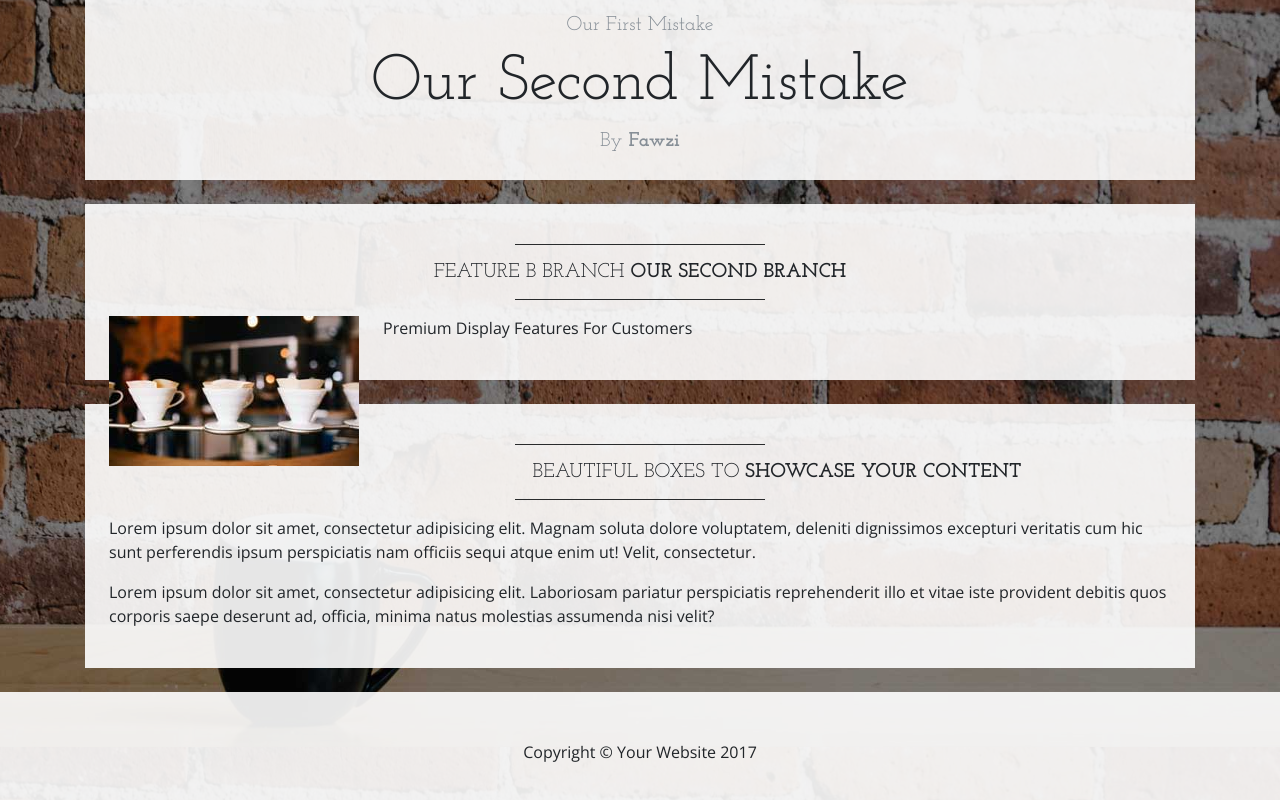
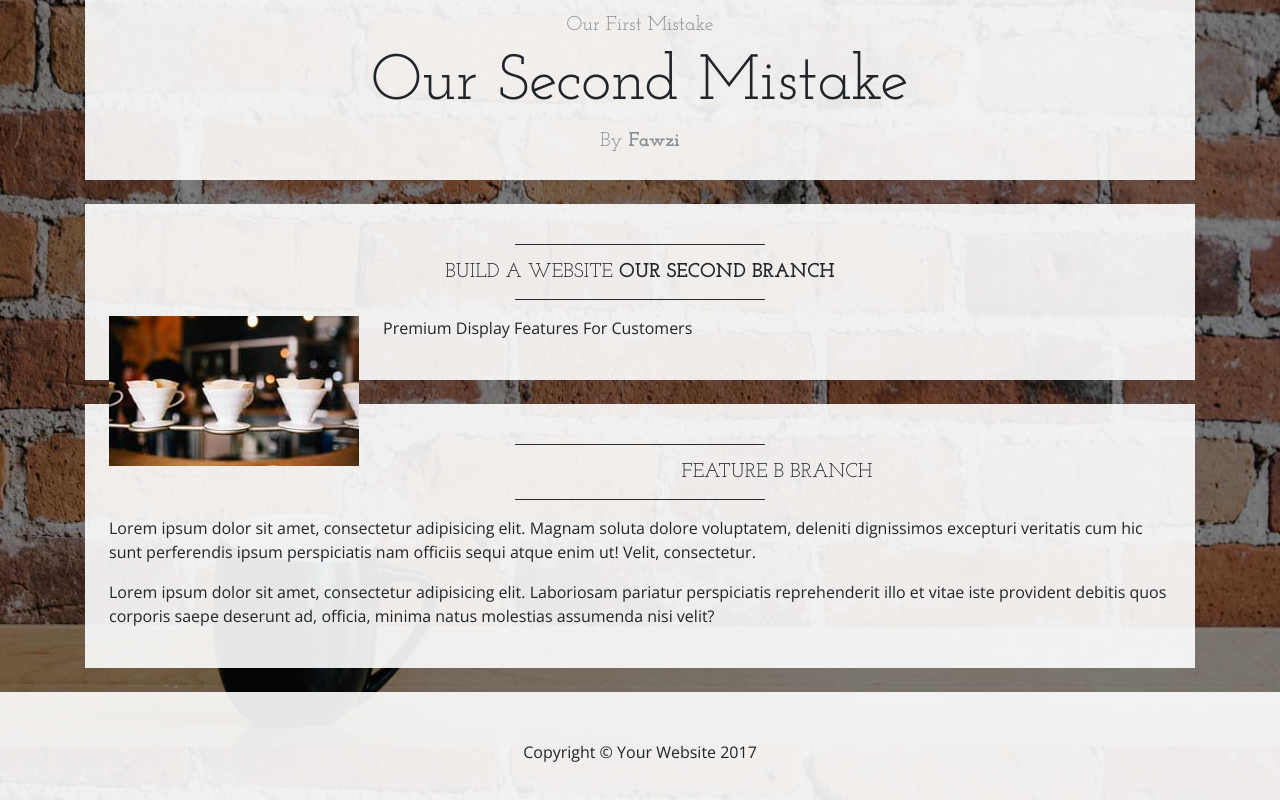
Before and after one commit to az9000/Learnable-Git-Course, a website: page index.html in a window 1280 px wide. Shown: the part 853-1653 px from the top of the page. Drawn offline with nearby package versions, Linux system fonts and the light colour scheme.

Commit message:
Paragraph edit

```diff
--- a/index.html
+++ b/index.html
@@ -109,18 +109,18 @@
 
       <div class="bg-faded p-4 my-4">
         <hr class="divider">
-        <h2 class="text-center text-lg text-uppercase my-0">Feature B Branch
-          <strong>Our second branch</strong>
+        <h2 class="text-center text-lg text-uppercase my-0">Build a website
+          <strong>OUR SECOND BRANCH</strong>
         </h2>
         <hr class="divider">
         <img class="img-fluid float-left mr-4 d-none d-lg-block" src="img/intro-pic.jpg" alt="">
-        <p> Premium Display Features For Customers </p>
+        <p> Premium Display Features For Customers</p>
       </div>
 
       <div class="bg-faded p-4 my-4">
         <hr class="divider">
-        <h2 class="text-center text-lg text-uppercase my-0">Beautiful boxes to
-          <strong>showcase your content</strong>
+        <h2 class="text-center text-lg text-uppercase my-0">Feature B Branch
+          <strong></strong>
         </h2>
         <hr class="divider">
         <p>Lorem ipsum dolor sit amet, consectetur adipisicing elit. Magnam soluta dolore voluptatem, deleniti dignissimos excepturi veritatis cum hic sunt perferendis ipsum perspiciatis nam officiis sequi atque enim ut! Velit, consectetur.</p>
```
